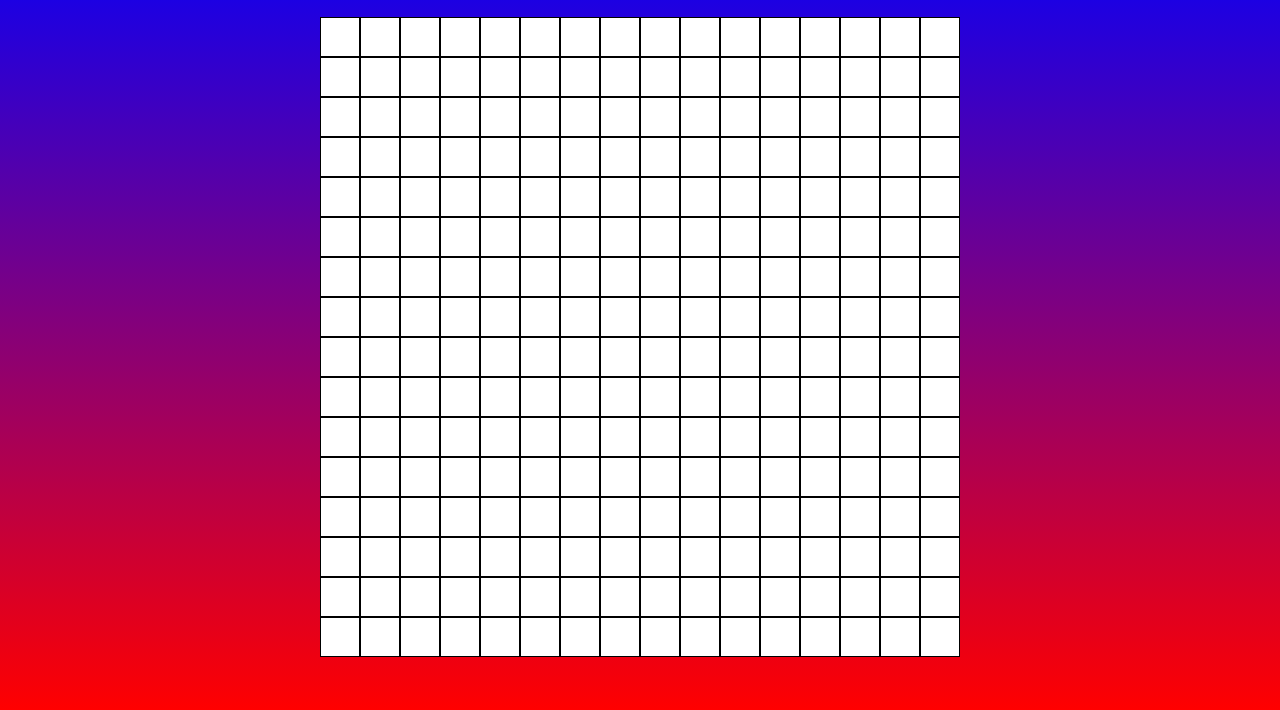
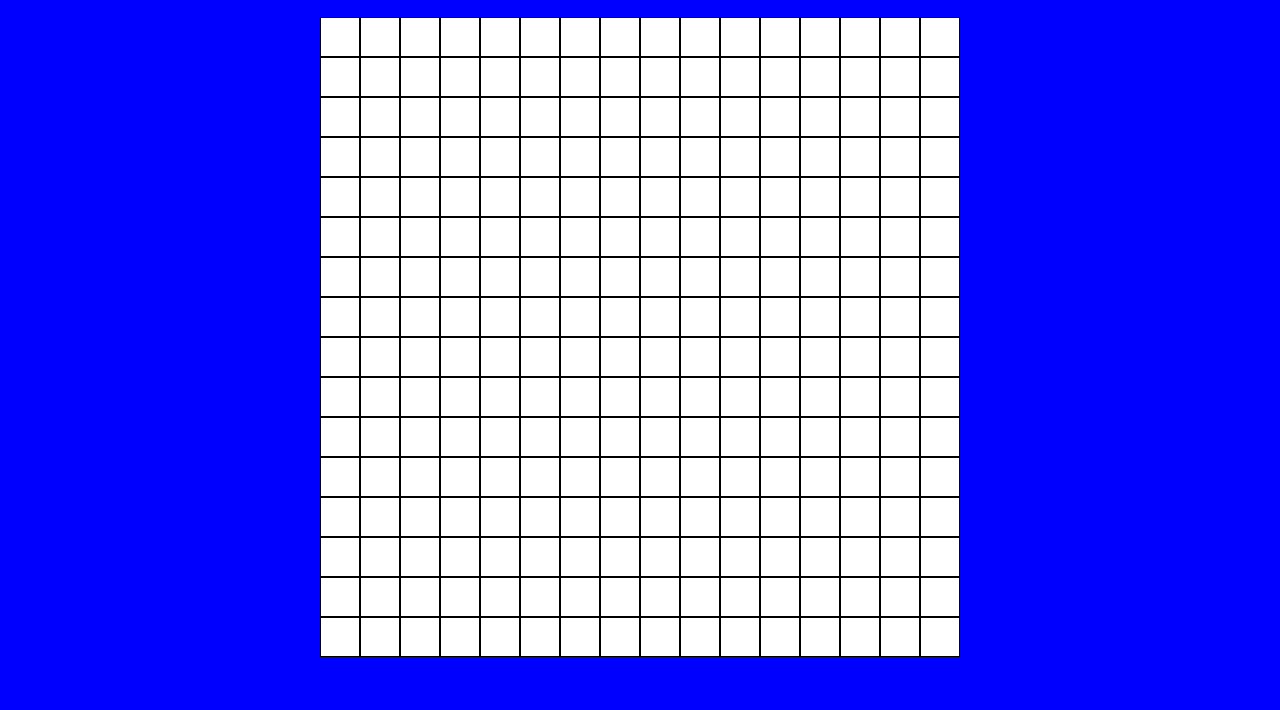
Before and after one commit to joshysmart/Etch-a-Sketch, a plain HTML site: page index.htm in a window 1280 px wide. Shown: the part 90-800 px from the top of the page. Drawn offline with Linux system fonts and the light colour scheme.

Commit message:
Update style.css

```diff
--- a/style.css
+++ b/style.css
@@ -4,7 +4,7 @@
 }
 
 body {
- background: linear-gradient(blue, red);
+ background: blue;
  background-attachment: fixed;
 }
 
```
